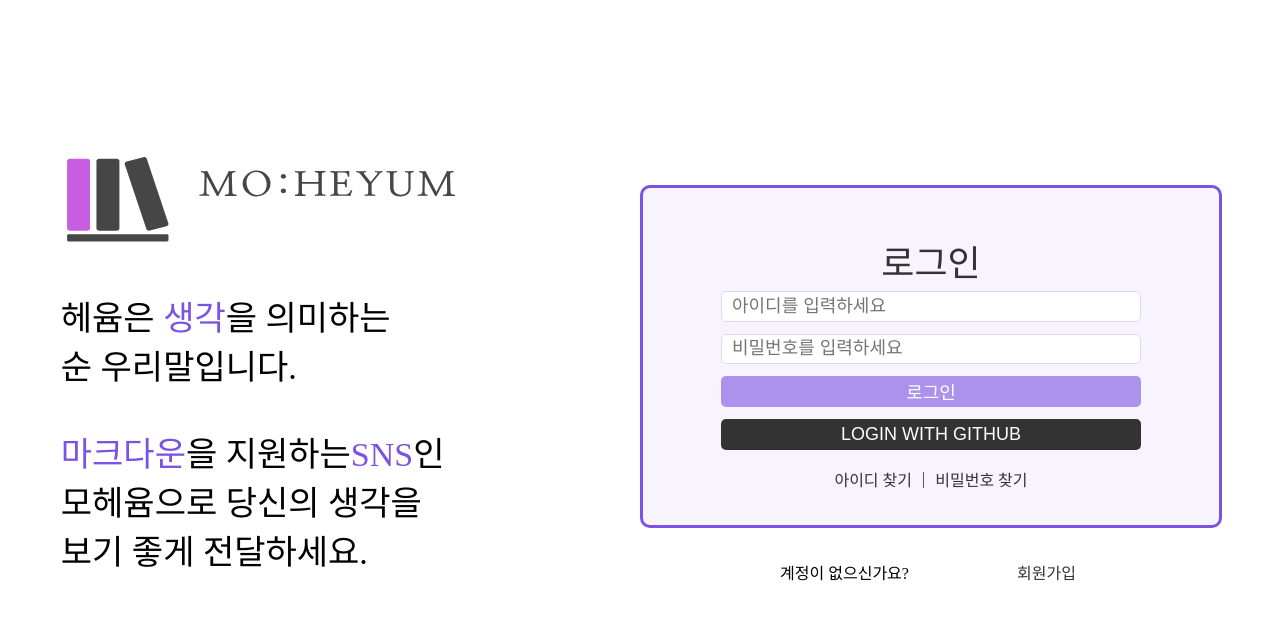
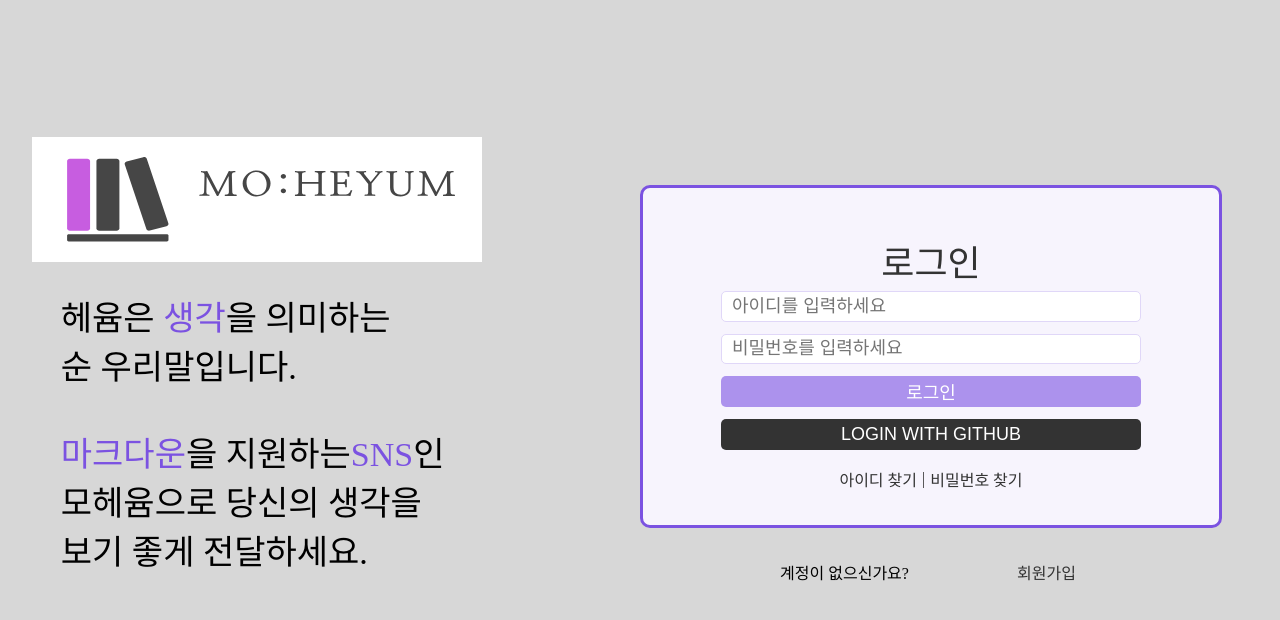
Before and after one commit to boostcampwm-2022/web34-moheyum, a Next.js app in the folder client/: page /login in a window 1280 px wide. Shown: the top 620 px of the page. Built offline with nearby package versions, Linux system fonts and the light colour scheme.

Commit message:
fix(fe): lint 오류 #34

```diff
--- a/client/components/Introduction.tsx
+++ b/client/components/login/Introduction.tsx
@@ -1,8 +1,8 @@
 import React from 'react';
 import Image from 'next/image';
 import styled from '@emotion/styled';
-import COLORS from '../styles/color';
-import { displayCenter } from '../styles/mixin';
+import COLORS from '../../styles/color';
+import { displayCenter } from '../../styles/mixin';
 
 export default function Introduction() {
   return (
@@ -11,11 +11,13 @@ export default function Introduction() {
         <Image src="/LogoWhite.svg" alt="Logo" width={450} height={150} />
         <Text>
           헤윰은 <Highlight>생각</Highlight>을 의미하는
-          <br></br>순 우리말입니다.
-          <br></br>
-          <br></br>
-          <Highlight>마크다운</Highlight>을 지원하는<Highlight>SNS</Highlight>인<br></br>모헤윰으로 당신의 생각을
-          <br></br>보기 좋게 전달하세요.
+          <br />순 우리말입니다.
+          <br />
+          <br />
+          <Highlight>마크다운</Highlight>을 지원하는<Highlight>SNS</Highlight>인<br />
+          모헤윰으로 당신의 생각을
+          <br />
+          보기 좋게 전달하세요.
         </Text>
       </IntroBox>
     </Wrapper>
--- a/client/components/Login.tsx
+++ b/client/components/login/Login.tsx
@@ -2,8 +2,8 @@ import React, { useState, useRef, ChangeEvent, RefObject } from 'react';
 import Router from 'next/router';
 import Link from 'next/link';
 import styled from '@emotion/styled';
-import { displayCenter, boxStyle } from '../styles/mixin';
-import COLORS from '../styles/color';
+import { displayCenter, boxStyle } from '../../styles/mixin';
+import COLORS from '../../styles/color';
 
 type Response = {
   message: string;
@@ -11,7 +11,7 @@ type Response = {
 };
 
 async function signInAPI(inputId: string, inputPw: string): Promise<Response> {
-  const response = await fetch(process.env.NEXT_PUBLIC_DEV_FRONT_TEST_HOST + '/auth/signin', {
+  const response = await fetch(`${process.env.NEXT_PUBLIC_DEV_FRONT_TEST_HOST}/auth/signin`, {
     method: 'POST',
     headers: {
       'Content-Type': 'application/json',
@@ -19,7 +19,7 @@ async function signInAPI(inputId: string, inputPw: string): Promise<Response> {
     credentials: 'include',
     body: JSON.stringify({ userId: inputId, password: inputPw }),
   });
-  return await response.json();
+  return response.json();
 }
 
 function changeBorderColor(inputRef: RefObject<HTMLInputElement>, color: string) {
@@ -58,7 +58,6 @@ export default function Login() {
         alert('아이디와 비밀번호 정보가 정확하지 않습니다.');
       } else {
         // user 데이터 상태로 저장하기 loginResponse.data
-        console.log(loginResponse.data);
         Router.push({ pathname: '/main' });
       }
     })().catch((err) => {
@@ -78,20 +77,22 @@ export default function Login() {
           ref={inputPwRef}
           onChange={onChangeAccount}
         />
-        <button onClick={commonLogin}>로그인</button>
-        <button style={{ backgroundColor: COLORS.BLACK }}>LOGIN WITH GITHUB</button>
+        <button type="submit" onClick={commonLogin}>
+          로그인
+        </button>
+        <button type="button" style={{ backgroundColor: COLORS.BLACK }}>
+          LOGIN WITH GITHUB
+        </button>
         <FindAccount>
-          <div tabIndex={0}>아이디 찾기</div>
+          <Link href="/idinquiry">아이디 찾기</Link>
           <div>|</div>
 
-          <div tabIndex={0}>비밀번호 찾기</div>
+          <Link href="/pwinquiry">비밀번호 찾기</Link>
         </FindAccount>
       </Box>
       <SignUp>
         <div>계정이 없으신가요?</div>
-        <Link href="/signup">
-          <div tabIndex={0}>회원가입</div>
-        </Link>
+        <Link href="/signup">회원가입</Link>
       </SignUp>
     </Wrapper>
   );
@@ -132,13 +133,15 @@ const Title = styled.div`
 
 const FindAccount = styled.div`
   ${displayCenter}
-  div {
+  margin-bottom: 5%;
+  a {
     margin: 5px;
+    text-decoration: none;
+    color: ${COLORS.BLACK};
     &:focus-within {
       font-weight: bold;
     }
   }
-  margin-bottom: 5%;
 `;
 
 const SignUp = styled.div`
@@ -146,13 +149,11 @@ const SignUp = styled.div`
   margin: 5%;
   display: flex;
   justify-content: space-evenly;
-  div {
+  a {
+    text-decoration: none;
+    color: ${COLORS.BLACK};
     &:focus-within {
       font-weight: bold;
     }
   }
-  a {
-    text-decoration: none;
-    color: ${COLORS.BLACK};
-  }
 `;
--- a/client/pages/login.tsx
+++ b/client/pages/login.tsx
@@ -1,13 +1,12 @@
 import React from 'react';
-import Introduction from '../components/Introduction';
-import Login from '../components/Login';
-import Frame from '../styles/frame';
+import Introduction from '../components/login/Introduction';
+import Login from '../components/login/Login';
 
 export default function login() {
   return (
-    <Frame>
+    <>
       <Introduction />
       <Login />
-    </Frame>
+    </>
   );
 }
--- a/client/pages/main.tsx
+++ b/client/pages/main.tsx
@@ -1,6 +1,5 @@
 import React from 'react';
-import Frame from '../styles/frame';
 
 export default function main() {
-  return <Frame>main</Frame>;
+  return <>main</>;
 }
--- a/client/styles/frame.ts
+++ /dev/null
@@ -1,12 +0,0 @@
-import styled from '@emotion/styled';
-import COLORS from './color';
-import { displayCenter } from './mixin';
-
-const Frame = styled.div`
-  background-color: ${COLORS.WHITE};
-  width: 1280px;
-  height: 100%;
-  ${displayCenter}
-`;
-
-export default Frame;
--- a/client/styles/mixin.ts
+++ b/client/styles/mixin.ts
@@ -9,7 +9,7 @@ export const displayCenter = css`
 
 export const inputStyle = css`
   border-radius: 5px;
-  border: 1.5px solid ${COLORS.PRIMARY_LIGHT};
+  border: 1px solid ${COLORS.PRIMARY_LIGHT};
   color: ${COLORS.BLACK};
   padding-left: 10px;
   &:focus {
```
Also changed, not shown: client/pages/index.tsx (+12 -2 lines).
